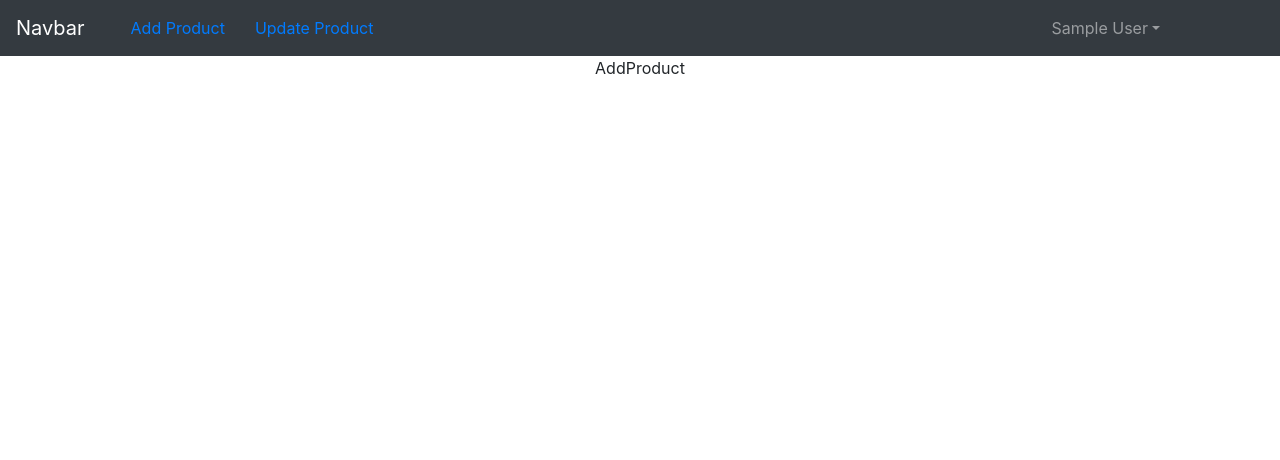
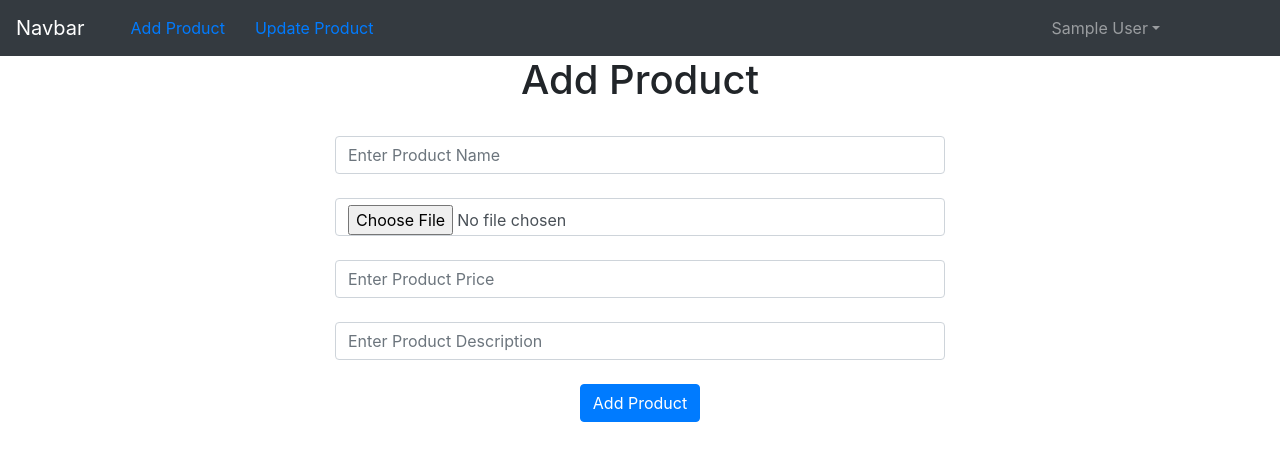
Before and after one commit to ahmed7761/Ecommerce-Dashboard, a React (Create React App) app in the folder ecomm-dashboard/: page /add in a window 1280 px wide. Shown: the top 460 px of the page. Built offline with nearby package versions, Linux system fonts and the light colour scheme; sample sign-in values are in the browser's storage.

Commit message:
intregate add product api in frontend

```diff
--- a/ecomm-dashboard/src/components/products/AddProduct.js
+++ b/ecomm-dashboard/src/components/products/AddProduct.js
@@ -1,11 +1,46 @@
-import React from 'react';
+import React, {useState} from 'react';
 import Header from "../includes/Header";
 
 const AddProduct = () => {
+
+    const [name, setName] = useState('')
+    const [file, setFile] = useState('')
+    const [price, setPrice] = useState('')
+    const [description, setDescription] = useState('')
+
+    async function addProduct() {
+       // console.log(name, price, description, file)
+        const formData = new FormData()
+        formData.append('file_path', file)
+        formData.append('name', name)
+        formData.append('price', price)
+        formData.append('description', description)
+
+        console.log(formData)
+
+        let result = await fetch("http://127.0.0.1:8000/api/addproduct", {
+            method: 'POST',
+            body: formData
+        })
+        alert("Product has been saved")
+    }
+
     return (
         <div>
             <Header />
-            AddProduct
+            <div className="col-sm-6 offset-sm-3">
+                <h1>Add Product</h1>
+                <br/>
+                <input type="text" placeholder="Enter Product Name" onChange={(e) => setName(e.target.value)} className="form-control"/>
+                <br/>
+                <input type="file" placeholder="Enter Product Image" onChange={(e) => setFile(e.target.files[0])} className="form-control"/>
+                <br/>
+                <input type="text" placeholder="Enter Product Price" onChange={(e) => setPrice(e.target.value)} className="form-control"/>
+                <br/>
+                <input type="text" placeholder="Enter Product Description" onChange={(e) => setDescription(e.target.value)} className="form-control"/>
+                <br/>
+                <button onClick={addProduct} className="btn btn-primary">Add Product</button>
+            </div>
         </div>
     );
 };
```
